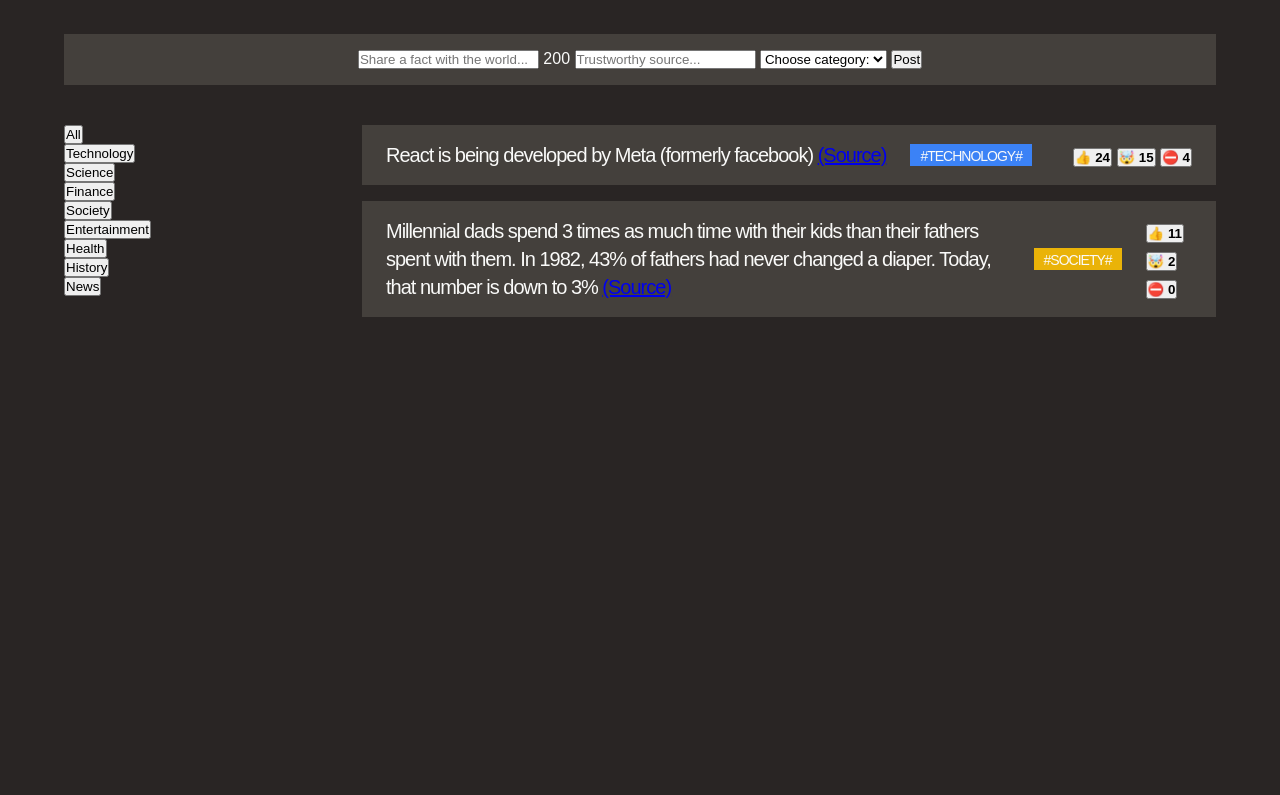
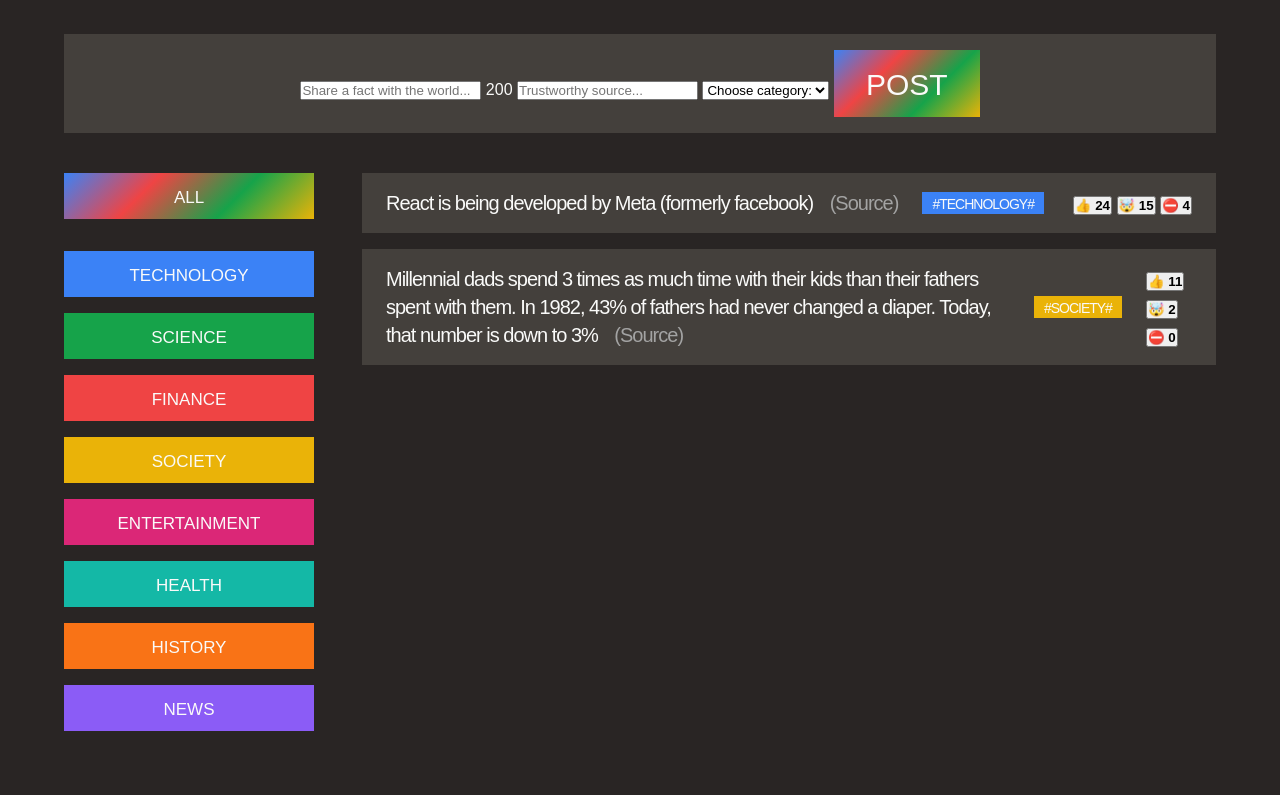
Before and after one commit to Nafish12/TodayILearned, a plain HTML site: page index.html in a window 1280 px wide. Shown: the part 142-937 px from the top of the page. Before the commit the page ends 800 px from the top, so only its background shows below. Drawn offline with Linux system fonts and the light colour scheme; a web font is replaced by a local one.

Commit message:
lecture 24 completed

```diff
--- a/index.html
+++ b/index.html
@@ -28,7 +28,7 @@
           <h1>Today I Learned!</h1>
         </div>
 
-        <button>Share a fact</button>
+        <button class="btn btn-large">Share a fact</button>
       </header>
 
       <form class="fact-form">
@@ -46,21 +46,79 @@
           <option value="history">History</option>
           <option value="news">News</option>
         </select>
-        <button>Post</button>
+        <button class="btn btn-large">Post</button>
       </form>
 
       <main class="main">
         <aside>
           <ul>
-            <li><button>All</button></li>
-            <li><button>Technology</button></li>
-            <li><button>Science</button></li>
-            <li><button>Finance</button></li>
-            <li><button>Society</button></li>
-            <li><button>Entertainment</button></li>
-            <li><button>Health</button></li>
-            <li><button>History</button></li>
-            <li><button>News</button></li>
+            <li class="category">
+              <button class="btn btn-all-categories">All</button>
+            </li>
+            <li class="category">
+              <button
+                class="btn btn-category"
+                style="background-color: #3b82f6"
+              >
+                Technology
+              </button>
+            </li>
+            <li class="category">
+              <button
+                class="btn btn-category"
+                style="background-color: #16a34a"
+              >
+                Science
+              </button>
+            </li>
+            <li class="category">
+              <button
+                class="btn btn-category"
+                style="background-color: #ef4444"
+              >
+                Finance
+              </button>
+            </li>
+            <li class="category">
+              <button
+                class="btn btn-category"
+                style="background-color: #eab308"
+              >
+                Society
+              </button>
+            </li>
+            <li class="category">
+              <button
+                class="btn btn-category"
+                style="background-color: #db2777"
+              >
+                Entertainment
+              </button>
+            </li>
+            <li class="category">
+              <button
+                class="btn btn-category"
+                style="background-color: #14b8a6"
+              >
+                Health
+              </button>
+            </li>
+            <li class="category">
+              <button
+                class="btn btn-category"
+                style="background-color: #f97316"
+              >
+                History
+              </button>
+            </li>
+            <li class="category">
+              <button
+                class="btn btn-category"
+                style="background-color: #8b5cf6"
+              >
+                News
+              </button>
+            </li>
           </ul>
         </aside>
 
@@ -69,7 +127,10 @@
             <li class="fact">
               <p>
                 React is being developed by Meta (formerly facebook)
-                <a href="https://opensource.fb.com/" target="_blank"
+                <a
+                  class="source"
+                  href="https://opensource.fb.com/"
+                  target="_blank"
                   >(Source)</a
                 >
               </p>
@@ -88,6 +149,7 @@
                 their fathers spent with them. In 1982, 43% of fathers had never
                 changed a diaper. Today, that number is down to 3%
                 <a
+                  class="source"
                   href="https://www.mother.ly/parenting/millennial-dads-spend-more-time-with-their-kids"
                   target="_blank"
                 >
--- a/style.css
+++ b/style.css
@@ -60,6 +60,10 @@ h1 {
   margin-top: 6px;
 }
 
+.category {
+  margin-bottom: 16px;
+}
+
 .fact {
   font-size: 20px;
   line-height: 1.4;
@@ -90,3 +94,47 @@ h1 {
 ul {
   list-style: none;
 }
+
+.source:link,
+.source:visited {
+  color: #a3a3a3;
+  text-decoration: none;
+  margin-left: 12px;
+  transition: 0.3s;
+}
+
+.source:hover,
+.source:active {
+  color: #3b82f6;
+}
+
+.btn {
+  border: none;
+  font-family: "Coiny", sans-serif;
+  line-height: 1;
+  text-transform: uppercase;
+  font-size: 17px;
+  padding: 16px 0 13px;
+  background-image: linear-gradient(135deg, #3b82f6, #ef4444, #16a34a, #eab308);
+  color: inherit;
+  transition: 0.3s;
+}
+
+.btn:hover {
+  transform: scale(110%) rotate(-2deg);
+}
+
+.btn-large {
+  font-size: 30px;
+  padding: 20px 32px 17px;
+}
+
+.btn-all-categories {
+  margin-bottom: 16px;
+  width: 100%;
+}
+
+.btn-category {
+  width: 100%;
+  background-image: none;
+}
```
